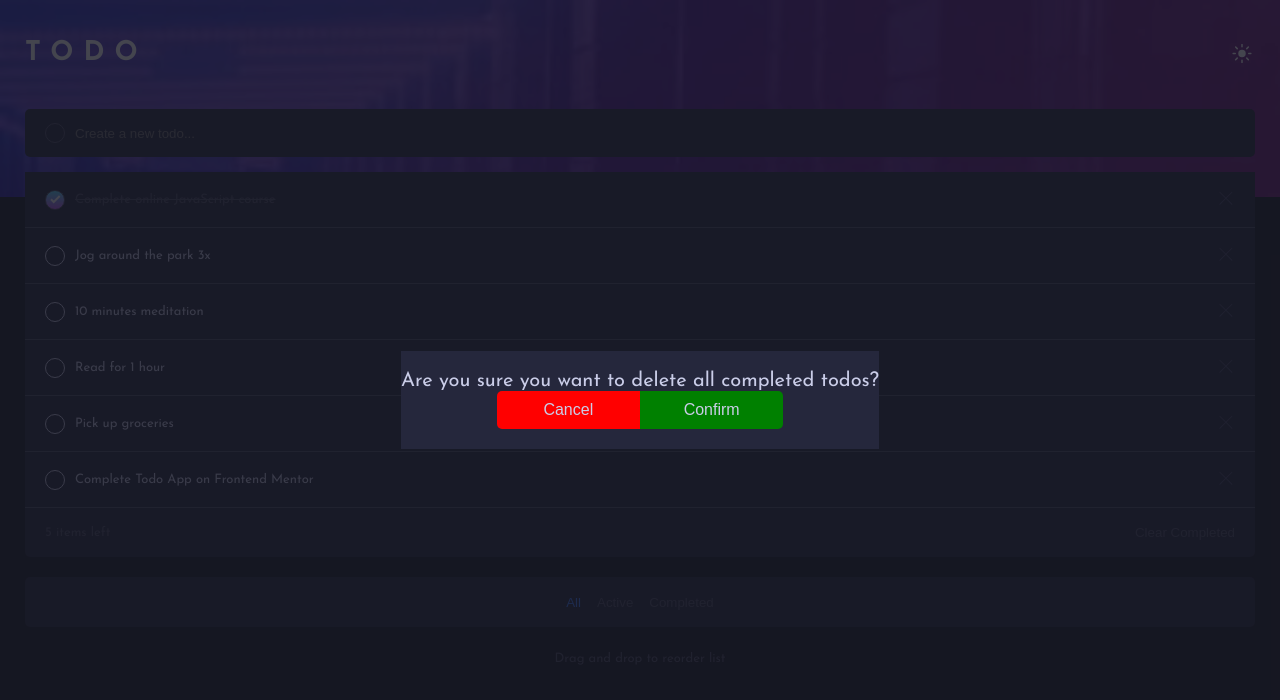
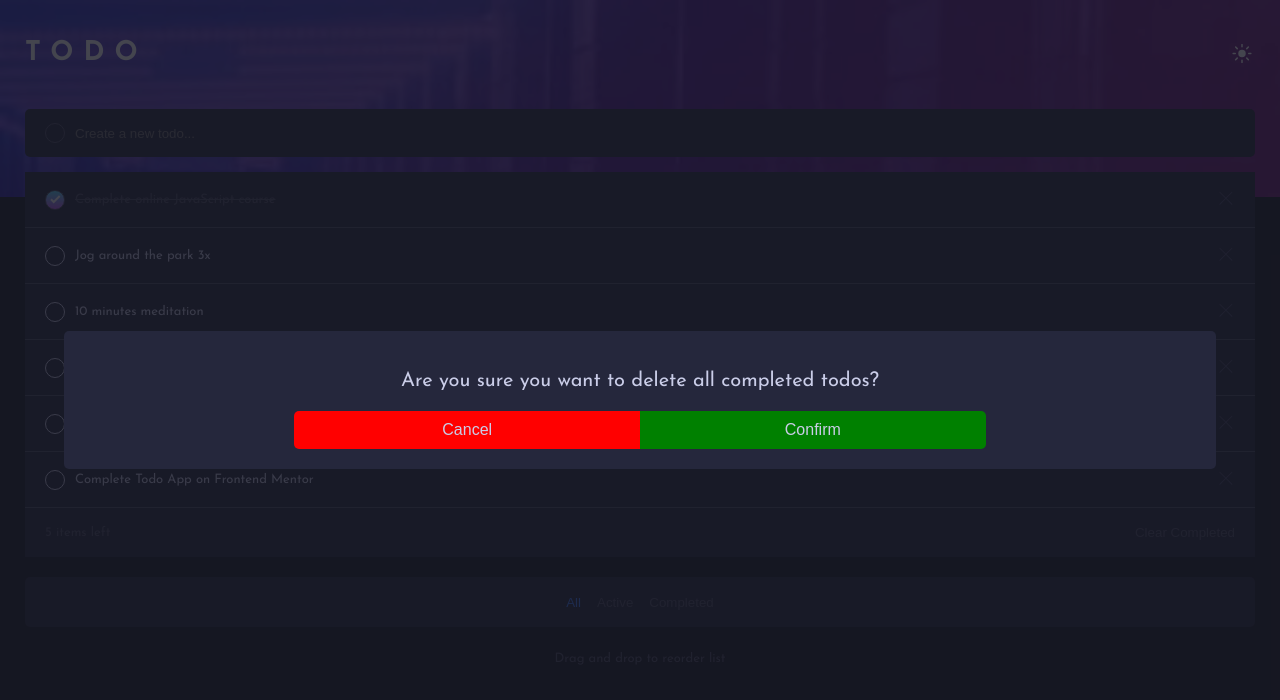
Before and after one commit to SakonBel/Todo-app--FEM, a React (Create React App) app: page / in a window 1280 px wide. Both pictures are taken after a click on the button "Clear Completed". Shown: the top 700 px of the page. Built offline with nearby package versions, Linux system fonts and the light colour scheme.

Commit message:
Style dnd, ul, modal and additional text messages

```diff
--- a/src/App.js
+++ b/src/App.js
@@ -51,6 +51,11 @@ function App() {
   const [tempActiveTodos, setTempActiveTodos] = useState(null);
   const [tempCompletedTodos, setTempCompletedTodos] = useState(null);
   const [tempAllTodos, setTempAllTodos] = useState(null);
+  const [check, setCheck] = useState(true);
+  const [count, setCount] = useState(() => {
+    const tempLists = lists.filter((list) => list.active === true);
+    return tempLists.length;
+  });
 
   body.className = theme;
 
@@ -61,11 +66,6 @@ function App() {
       setTheme("dark");
     }
   };
-
-  const [count, setCount] = useState(() => {
-    const tempLists = lists.filter((list) => list.active === true);
-    return tempLists.length;
-  });
 
   const toggleActive = (id) => {
     const newLists = allLists.map((list) => {
@@ -93,6 +93,11 @@ function App() {
   const countTodo = (lists) => {
     const newCount = lists.filter((list) => list.active === true);
     setCount(newCount.length);
+  };
+
+  const activeCheck = () => {
+    const result = allLists.some((list) => list.active === false);
+    setCheck(result);
   };
 
   const addTodo = (text) => {
@@ -227,6 +232,7 @@ function App() {
         active={active}
         complete={complete}
         theme={theme}
+        activeCheck={activeCheck}
         toggleActive={toggleActive}
         toggleModal={toggleModal}
         deleteTodo={deleteTodo}
@@ -238,6 +244,8 @@ function App() {
         dragOver={dragOver}
       />
       <Modal
+        check={check}
+        theme={theme}
         visible={visible}
         toggleModal={toggleModal}
         deleteCompleted={deleteCompleted}
--- a/src/components/AllTodos.js
+++ b/src/components/AllTodos.js
@@ -8,6 +8,7 @@ const AllTodos = ({
   active,
   complete,
   theme,
+  activeCheck,
   toggleActive,
   toggleModal,
   deleteTodo,
@@ -101,12 +102,26 @@ const AllTodos = ({
             }
           })}
         </ul>
-        <div className="list-status">
-          <p className="list-count">{count} items left</p>
-          <button className="clear" onClick={toggleModal}>
-            Clear Completed
-          </button>
-        </div>
+        {count ? (
+          <div className="list-status">
+            <p className="list-count">{count} items left</p>
+            <button
+              className="clear"
+              onClick={() => {
+                activeCheck();
+                toggleModal();
+              }}
+            >
+              Clear Completed
+            </button>
+          </div>
+        ) : (
+          <div className="list-status">
+            <p className="list-count zero">
+              There is no todo left. Please add new todo!
+            </p>
+          </div>
+        )}
       </div>
       <Filter
         all={all}
--- a/src/components/Modal.js
+++ b/src/components/Modal.js
@@ -1,7 +1,9 @@
-const Modal = ({ visible, toggleModal, deleteCompleted }) => {
+const Modal = ({ check, theme, visible, toggleModal, deleteCompleted }) => {
   return (
-    <div className={`modal ${visible}`}>
+    <div className={`modal ${visible} ${theme}`}>
       <div className="box">
+        {check ? (
+          <div>
             <p>Are you sure you want to delete all completed todos?</p>
             <div className="button-box">
               <button className="cancel" onClick={toggleModal}>
@@ -18,6 +20,15 @@ const Modal = ({ visible, toggleModal, deleteCompleted }) => {
               </button>
             </div>
           </div>
+        ) : (
+          <div>
+            <p>There is no "completed" todo left to be deleted!</p>
+            <button className="okay" onClick={toggleModal}>
+              OK
+            </button>
+          </div>
+        )}
+      </div>
     </div>
   );
 };
--- a/src/style/css/style.css
+++ b/src/style/css/style.css
@@ -128,7 +128,6 @@ main {
 
 .lists {
   border-radius: 5px;
-  background-color: #25273c;
 }
 
 .lists .todo-item {
@@ -183,6 +182,10 @@ main {
   padding: 17px 20px;
 }
 
+.lists .list-status .list-count[class~="zero"] {
+  margin: 0 auto;
+}
+
 .lists .list-status button {
   border: none;
   background: transparent;
@@ -191,10 +194,6 @@ main {
 
 .lists .list-status button:hover, .lists .list-status button:active {
   color: #3a7bfd;
-}
-
-.lists[class~="dark"] {
-  background-color: #25273c;
 }
 
 .lists[class~="dark"] .todo-item {
@@ -212,11 +211,11 @@ main {
 }
 
 .lists[class~="dark"] .todo-item[class~="dragged"] .item {
-  color: #25273c;
+  visibility: hidden;
 }
 
 .lists[class~="dark"] .todo-item[class~="dragged"] .cross {
-  opacity: 0.2;
+  visibility: hidden;
 }
 
 .lists[class~="dark"] .complete .item {
@@ -224,6 +223,7 @@ main {
 }
 
 .lists[class~="dark"] .list-status {
+  background-color: #25273c;
   color: #4d5066;
 }
 
@@ -231,15 +231,12 @@ main {
   color: #4d5066;
 }
 
-.lists[class~="light"] {
-  background-color: #fafafa;
-}
-
 .lists[class~="light"] .circle {
   border-color: #777a92;
 }
 
 .lists[class~="light"] .todo-item {
+  background-color: #fafafa;
   color: #4d5066;
   border-color: #cacde8;
 }
@@ -248,11 +245,24 @@ main {
   fill: #494c6b;
 }
 
+.lists[class~="light"] .todo-item[class~="dragged"] {
+  background-color: #e4e5f1;
+}
+
+.lists[class~="light"] .todo-item[class~="dragged"] .item {
+  visibility: hidden;
+}
+
+.lists[class~="light"] .todo-item[class~="dragged"] .cross {
+  visibility: hidden;
+}
+
 .lists[class~="light"] .complete .item {
   color: #cacde8;
 }
 
 .lists[class~="light"] .list-status {
+  background-color: #fafafa;
   color: #4d5066;
 }
 
@@ -334,13 +344,15 @@ main {
 }
 
 .modal .box {
-  background-color: #25273c;
   padding: 20px 0;
+  width: 90%;
+  border-radius: 5px;
 }
 
 .modal .box p {
   font-size: 1.25rem;
   text-align: center;
+  margin: 20px;
 }
 
 .modal .box .button-box {
@@ -349,7 +361,8 @@ main {
 }
 
 .modal .box .cancel,
-.modal .box .confirm {
+.modal .box .confirm,
+.modal .box .okay {
   font-size: 1rem;
   padding: 10px 0;
   width: 50%;
@@ -369,8 +382,24 @@ main {
   border-radius: 0 5px 5px 0;
 }
 
+.modal .box .okay {
+  background-color: red;
+  display: block;
+  border-radius: 5px;
+  margin: 0 auto;
+}
+
 .modal[class~="hidden"] {
   visibility: hidden;
+}
+
+.modal[class~="light"] .box {
+  background-color: #e4e5f1;
+  color: #777a92;
+}
+
+.modal[class~="dark"] .box {
+  background-color: #25273c;
 }
 
 footer {
--- a/src/style/sass/style.scss
+++ b/src/style/sass/style.scss
@@ -119,7 +119,6 @@ main {
 
 .lists {
   border-radius: 5px;
-  background-color: $very-dark-desaturate-blue;
 
   .todo-item {
     display: flex;
@@ -156,6 +155,10 @@ main {
     align-items: center;
     padding: 17px 20px;
 
+    .list-count[class~="zero"] {
+      margin: 0 auto;
+    }
+
     button {
       border: none;
       background: transparent;
@@ -170,8 +173,6 @@ main {
 }
 
 .lists[class~="dark"] {
-  background-color: $very-dark-desaturate-blue;
-
   .todo-item {
     color: $light-grayish-blue;
     background-color: $very-dark-desaturate-blue;
@@ -186,11 +187,11 @@ main {
     background-color: $very-dark-blue;
 
     .item {
-      color: $very-dark-desaturate-blue;
+      visibility: hidden;
     }
 
     .cross {
-      opacity: 0.2;
+      visibility: hidden;
     }
   }
 
@@ -199,6 +200,7 @@ main {
   }
 
   .list-status {
+    background-color: $very-dark-desaturate-blue;
     color: $very-dark-grayish-blue;
 
     button {
@@ -208,19 +210,29 @@ main {
 }
 
 .lists[class~="light"] {
-  background-color: $very-light-gray;
-
   .circle {
     border-color: $dark-grayish-blue;
   }
 
   .todo-item {
+    background-color: $very-light-gray;
     color: $very-dark-grayish-blue;
-    // background-color: $very-light-gray;
     border-color: $light-grayish-blue;
 
     .cross {
       fill: #494c6b;
+    }
+  }
+
+  .todo-item[class~="dragged"] {
+    background-color: $very-light-grayish-blue;
+
+    .item {
+      visibility: hidden;
+    }
+
+    .cross {
+      visibility: hidden;
     }
   }
 
@@ -229,6 +241,7 @@ main {
   }
 
   .list-status {
+    background-color: $very-light-gray;
     color: $very-dark-grayish-blue;
 
     button {
@@ -299,12 +312,14 @@ main {
   left: 0;
 
   .box {
-    background-color: $very-dark-desaturate-blue;
     padding: 20px 0;
+    width: 90%;
+    border-radius: 5px;
 
     p {
       font-size: 1.25rem;
       text-align: center;
+      margin: 20px;
     }
 
     .button-box {
@@ -313,7 +328,8 @@ main {
     }
 
     .cancel,
-    .confirm {
+    .confirm,
+    .okay {
       font-size: 1rem;
       padding: 10px 0;
       width: 50%;
@@ -332,11 +348,31 @@ main {
       background-color: green;
       border-radius: 0 5px 5px 0;
     }
+
+    .okay {
+      background-color: red;
+      display: block;
+      border-radius: 5px;
+      margin: 0 auto;
+    }
   }
 }
 
 .modal[class~="hidden"] {
   visibility: hidden;
+}
+
+.modal[class~="light"] {
+  .box {
+    background-color: $very-light-grayish-blue;
+    color: $dark-grayish-blue;
+  }
+}
+
+.modal[class~="dark"] {
+  .box {
+    background-color: $very-dark-desaturate-blue;
+  }
 }
 
 footer {
```
Also changed, not shown: 1 other file (tests, documents, lock files or other folders). Lines whose indentation alone changed are shown as unchanged.
